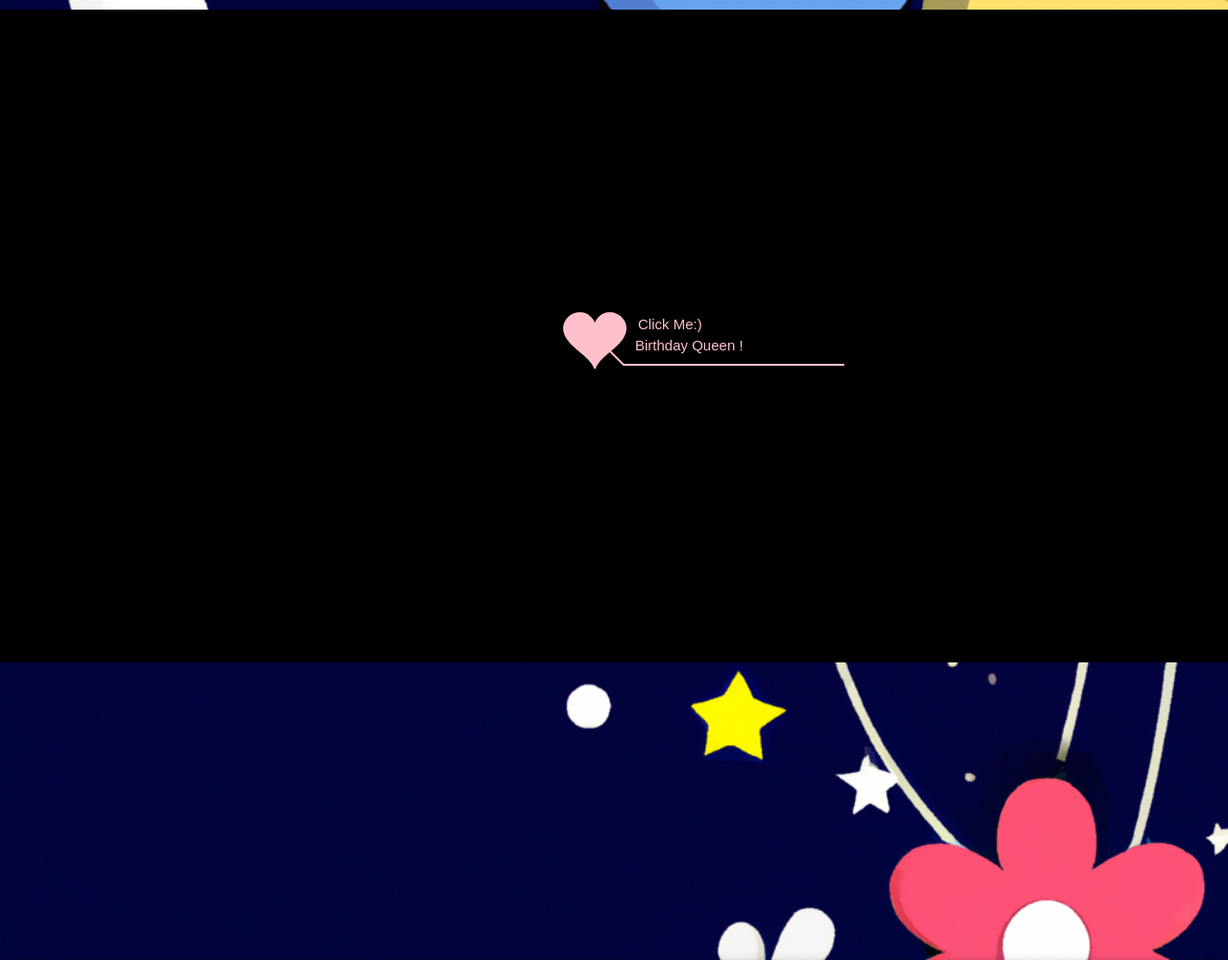
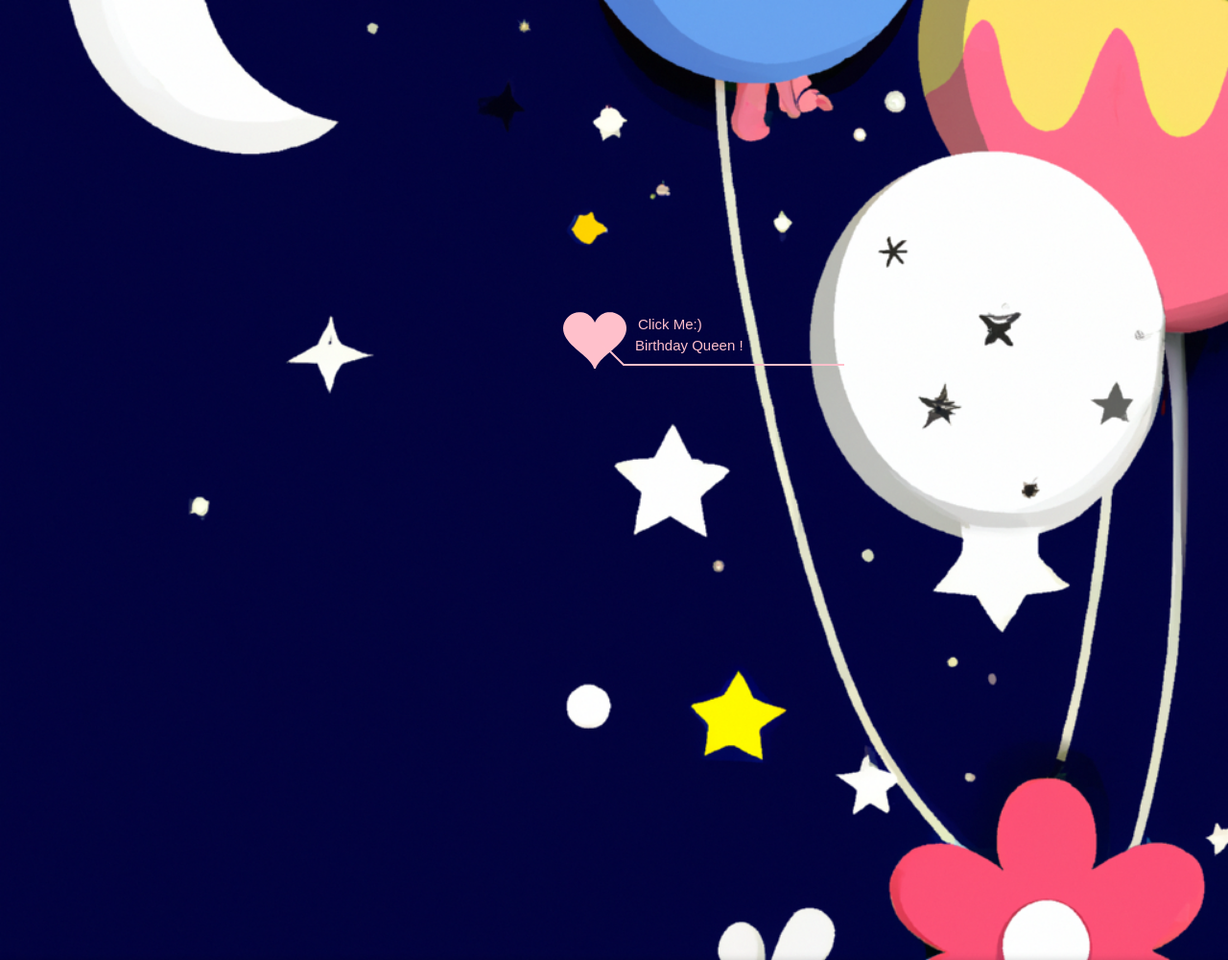
Before and after one commit to niteshyadavhusk/birthday, a plain HTML site: page index.html in a window 1280 px wide. Shown: the top 1000 px of the page at 96% size. Drawn offline with nearby package versions, Linux system fonts and the light colour scheme; grey boxes are pictures that could not be loaded.

Commit message:
adding bg

```diff
--- a/index.html
+++ b/index.html
@@ -26,7 +26,7 @@
 </head>
 
 <body>
-    <div id="main" style="background-color: black;">
+    <div id="main" >
         <div id="error">，<a
                 href="http://www.google.cn/chrome/intl/zh-CN/landing_chrome.html?hl=zh-CN&brand=CHMI">Chrome</a>(<a
                 href="http://firefox.com.cn/download/">Firefox</a>)</div>
```
